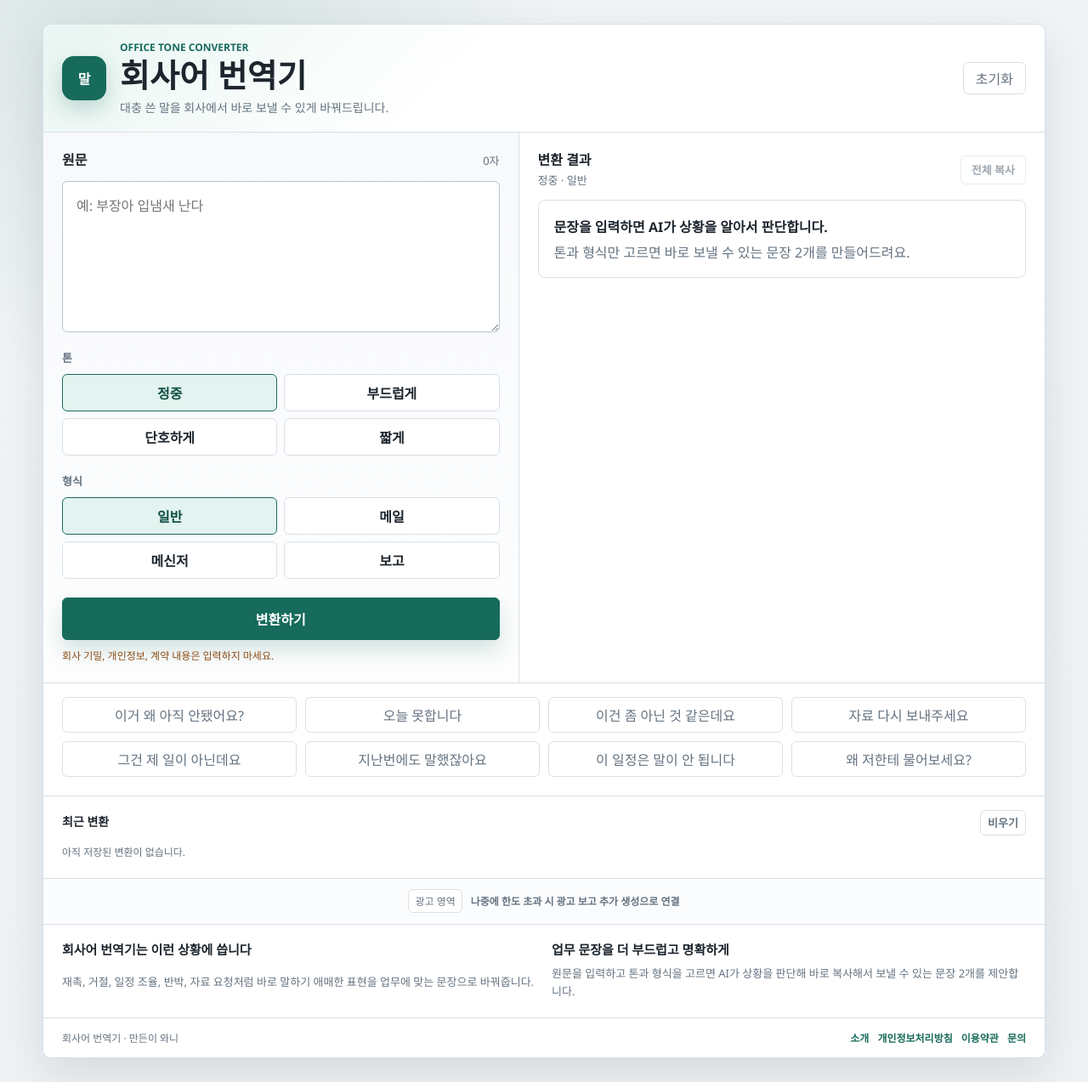
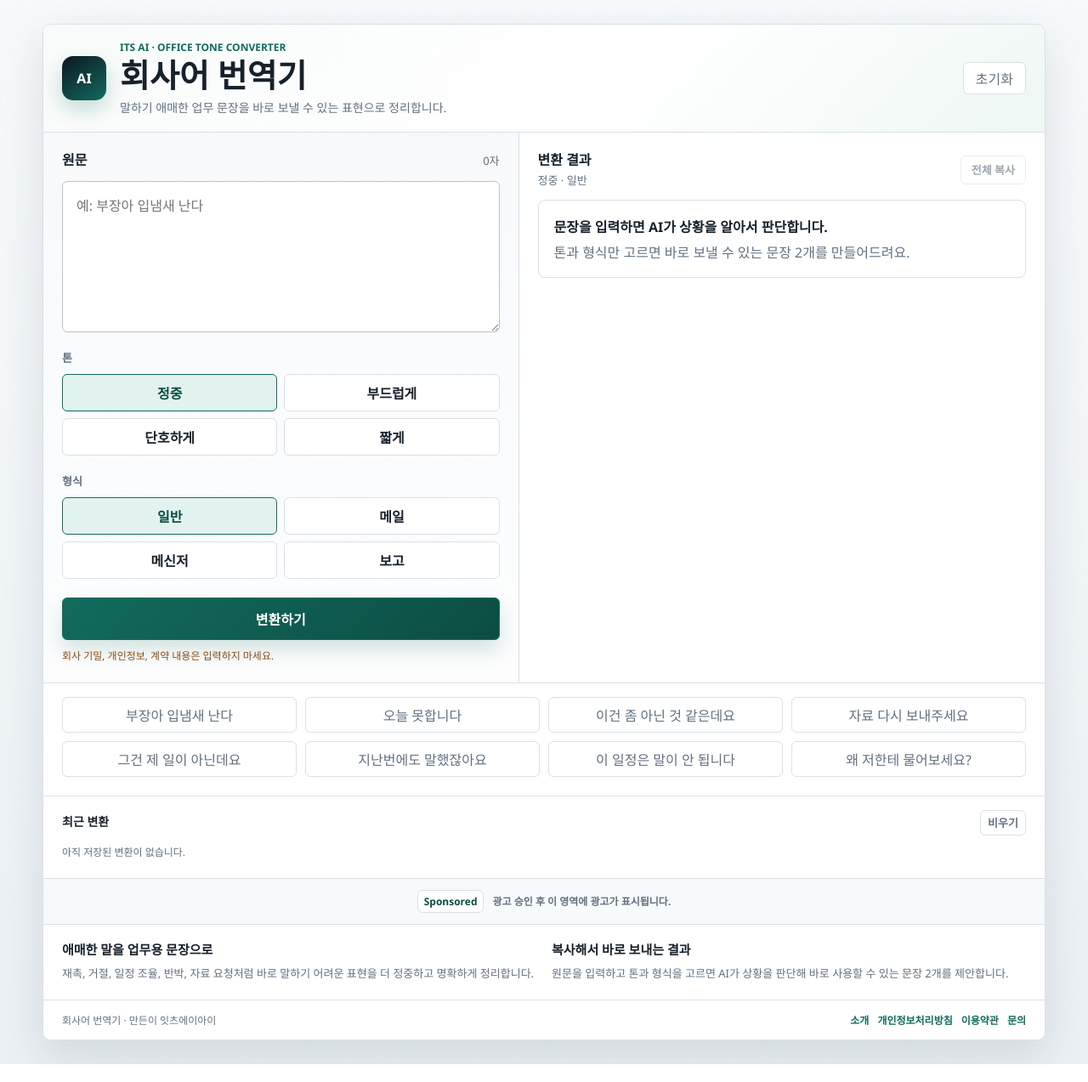
Before and after one commit to hodookim/office-tone-converter, a website: page index.html in a window 1280 px wide. Shown: the whole page at 85% size. After the commit the page ends 1252 px from the top, so only its background shows below. Drawn offline with Linux system fonts and the light colour scheme.

Commit message:
Polish brand and content pages

```diff
--- a/index.html
+++ b/index.html
@@ -3,11 +3,11 @@
   <head>
     <meta charset="utf-8" />
     <meta name="viewport" content="width=device-width, initial-scale=1" />
-    <title>회사어 번역기</title>
-    <meta name="description" content="대충 쓴 말을 회사에서 바로 보낼 수 있는 업무 문장으로 바꿔주는 AI 회사어 번역기입니다." />
+    <title>회사어 번역기 | 잇츠에이아이</title>
+    <meta name="description" content="말하기 애매한 업무 문장을 정중하고 명확한 표현으로 바꿔주는 AI 회사어 번역기입니다." />
     <link rel="canonical" href="https://office-tone-converter.vercel.app/" />
-    <meta property="og:title" content="회사어 번역기" />
-    <meta property="og:description" content="대충 쓴 말을 회사에서 바로 보낼 수 있는 업무 문장으로 바꿔주는 AI 도구입니다." />
+    <meta property="og:title" content="회사어 번역기 | 잇츠에이아이" />
+    <meta property="og:description" content="말하기 애매한 업무 문장을 정중하고 명확한 표현으로 바꿔주는 AI 도구입니다." />
     <meta property="og:url" content="https://office-tone-converter.vercel.app/" />
     <meta property="og:type" content="website" />
     <link rel="icon" href="./favicon.svg" type="image/svg+xml" />
@@ -19,10 +19,10 @@
       <section class="workspace" aria-label="회사어 번역기">
         <header class="topbar">
           <div class="brand-block">
-            <span class="brand-mark" aria-hidden="true">말</span>
-            <p class="eyebrow">Office Tone Converter</p>
+            <span class="brand-mark" aria-hidden="true">AI</span>
+            <p class="eyebrow">ITS AI · Office Tone Converter</p>
             <h1>회사어 번역기</h1>
-            <p class="tagline">대충 쓴 말을 회사에서 바로 보낼 수 있게 바꿔드립니다.</p>
+            <p class="tagline">말하기 애매한 업무 문장을 바로 보낼 수 있는 표현으로 정리합니다.</p>
           </div>
           <button class="ghost-button" id="clearButton" type="button">초기화</button>
         </header>
@@ -81,7 +81,7 @@
         </div>
 
         <section class="quick-examples" aria-label="예시 문장">
-          <button type="button" data-example="이거 왜 아직 안됐어요?">이거 왜 아직 안됐어요?</button>
+          <button type="button" data-example="부장아 입냄새 난다">부장아 입냄새 난다</button>
           <button type="button" data-example="오늘 못합니다">오늘 못합니다</button>
           <button type="button" data-example="이건 좀 아닌 것 같은데요">이건 좀 아닌 것 같은데요</button>
           <button type="button" data-example="자료 다시 보내주세요">자료 다시 보내주세요</button>
@@ -102,23 +102,23 @@
         </section>
 
         <aside class="ad-slot" aria-label="광고 영역">
-          <span>광고 영역</span>
-          <strong>나중에 한도 초과 시 광고 보고 추가 생성으로 연결</strong>
+          <span>Sponsored</span>
+          <strong>광고 승인 후 이 영역에 광고가 표시됩니다.</strong>
         </aside>
 
         <section class="seo-section" aria-label="서비스 설명">
           <div>
-            <h2>회사어 번역기는 이런 상황에 씁니다</h2>
-            <p>재촉, 거절, 일정 조율, 반박, 자료 요청처럼 바로 말하기 애매한 표현을 업무에 맞는 문장으로 바꿔줍니다.</p>
+            <h2>애매한 말을 업무용 문장으로</h2>
+            <p>재촉, 거절, 일정 조율, 반박, 자료 요청처럼 바로 말하기 어려운 표현을 더 정중하고 명확하게 정리합니다.</p>
           </div>
           <div>
-            <h2>업무 문장을 더 부드럽고 명확하게</h2>
-            <p>원문을 입력하고 톤과 형식을 고르면 AI가 상황을 판단해 바로 복사해서 보낼 수 있는 문장 2개를 제안합니다.</p>
+            <h2>복사해서 바로 보내는 결과</h2>
+            <p>원문을 입력하고 톤과 형식을 고르면 AI가 상황을 판단해 바로 사용할 수 있는 문장 2개를 제안합니다.</p>
           </div>
         </section>
 
         <footer class="site-footer">
-          <span>회사어 번역기 · 만든이 와니</span>
+          <span>회사어 번역기 · 만든이 잇츠에이아이</span>
           <nav aria-label="사이트 정보">
             <a href="./about.html">소개</a>
             <a href="./privacy.html">개인정보처리방침</a>
--- a/styles.css
+++ b/styles.css
@@ -1,15 +1,16 @@
 :root {
   color-scheme: light;
-  --bg: #eef2f5;
+  --bg: #eef3f5;
   --surface: #ffffff;
   --surface-muted: #f7f9fb;
   --line: #d9e0e7;
   --line-strong: #b8c4cf;
-  --text: #1d252d;
-  --muted: #657381;
-  --accent: #176b5b;
-  --accent-dark: #0f4f43;
-  --accent-soft: #e3f3ef;
+  --text: #17212b;
+  --muted: #617080;
+  --accent: #126b5d;
+  --accent-dark: #0c4d43;
+  --accent-soft: #e2f3ef;
+  --ink: #0d1720;
   --warn: #8b4b15;
   --shadow: 0 18px 50px rgba(31, 45, 61, 0.12);
 }
@@ -29,10 +30,9 @@ body {
     BlinkMacSystemFont,
     sans-serif;
   background:
-    radial-gradient(circle at 15% 0%, rgba(23, 107, 91, 0.12), transparent 28%),
-    linear-gradient(180deg, rgba(238, 242, 245, 0.88), rgba(238, 242, 245, 1)),
-    repeating-linear-gradient(90deg, rgba(23, 107, 91, 0.05) 0 1px, transparent 1px 84px),
-    repeating-linear-gradient(0deg, rgba(23, 107, 91, 0.04) 0 1px, transparent 1px 34px);
+    linear-gradient(180deg, rgba(246, 249, 251, 0.96), rgba(234, 240, 244, 1)),
+    repeating-linear-gradient(90deg, rgba(18, 107, 93, 0.045) 0 1px, transparent 1px 96px),
+    repeating-linear-gradient(0deg, rgba(18, 107, 93, 0.035) 0 1px, transparent 1px 36px);
   color: var(--text);
 }
 
@@ -52,7 +52,7 @@ button {
 }
 
 .workspace {
-  background: rgba(255, 255, 255, 0.86);
+  background: rgba(255, 255, 255, 0.92);
   border: 1px solid var(--line);
   border-radius: 10px;
   overflow: hidden;
@@ -67,9 +67,7 @@ button {
   min-height: 82px;
   padding: 18px 22px;
   border-bottom: 1px solid var(--line);
-  background:
-    linear-gradient(135deg, rgba(227, 243, 239, 0.8), rgba(255, 255, 255, 0.94) 42%),
-    var(--surface);
+  background: linear-gradient(135deg, #f8fbfa 0%, #fff 58%, #eef7f4 100%);
 }
 
 .brand-block {
@@ -89,8 +87,8 @@ button {
   place-items: center;
   width: 52px;
   height: 52px;
-  border-radius: 14px;
-  background: var(--accent);
+  border-radius: 13px;
+  background: linear-gradient(145deg, var(--ink), var(--accent));
   color: #fff;
   font-weight: 900;
   box-shadow: 0 10px 24px rgba(23, 107, 91, 0.24);
@@ -121,10 +119,13 @@ p {
 }
 
 h1 {
-  grid-area: title;
   font-size: clamp(26px, 4vw, 38px);
   line-height: 1.08;
   letter-spacing: 0;
+}
+
+.brand-block h1 {
+  grid-area: title;
 }
 
 h2 {
@@ -257,7 +258,7 @@ textarea:focus {
   min-height: 50px;
   margin-top: 22px;
   border-color: var(--accent);
-  background: var(--accent);
+  background: linear-gradient(135deg, var(--accent), var(--accent-dark));
   color: #fff;
   font-weight: 800;
   box-shadow: 0 12px 24px rgba(23, 107, 91, 0.18);
@@ -418,7 +419,7 @@ textarea:focus {
   min-height: 54px;
   padding: 12px 22px;
   border-top: 1px solid var(--line);
-  background: #fbfcfd;
+  background: #f7fafb;
   color: var(--muted);
   font-size: 12px;
 }
@@ -428,6 +429,8 @@ textarea:focus {
   border: 1px solid var(--line);
   border-radius: 6px;
   background: #fff;
+  color: var(--accent-dark);
+  font-weight: 800;
 }
 
 .ad-slot strong {
@@ -492,22 +495,22 @@ textarea:focus {
 .content-page {
   width: min(760px, calc(100% - 28px));
   margin: 0 auto;
-  padding: 34px 0;
+  padding: 42px 0;
 }
 
 .content-card {
   display: grid;
-  gap: 14px;
-  padding: 28px;
+  gap: 16px;
+  padding: 34px;
   border: 1px solid var(--line);
-  border-radius: 8px;
+  border-radius: 10px;
   background: var(--surface);
   box-shadow: var(--shadow);
 }
 
 .content-card h1 {
-  margin-top: 10px;
-  font-size: 30px;
+  margin: 0;
+  font-size: 34px;
 }
 
 .content-card p {
@@ -515,13 +518,31 @@ textarea:focus {
   line-height: 1.7;
 }
 
+.content-eyebrow {
+  color: var(--accent);
+  font-size: 12px;
+  font-weight: 800;
+}
+
+.brand-owner,
+.content-note {
+  padding-top: 12px;
+  border-top: 1px solid var(--line);
+}
+
+.brand-owner {
+  font-weight: 800;
+}
+
 .contact-placeholder {
   width: fit-content;
-  padding: 8px 10px;
+  padding: 10px 12px;
   border: 1px solid var(--line);
   border-radius: 6px;
   background: var(--surface-muted);
+  color: var(--text);
   font-weight: 700;
+  text-decoration: none;
 }
 
 .quick-examples button {
```
Also changed, not shown: about.html (+6 -5 lines), contact.html (+5 -5 lines).
